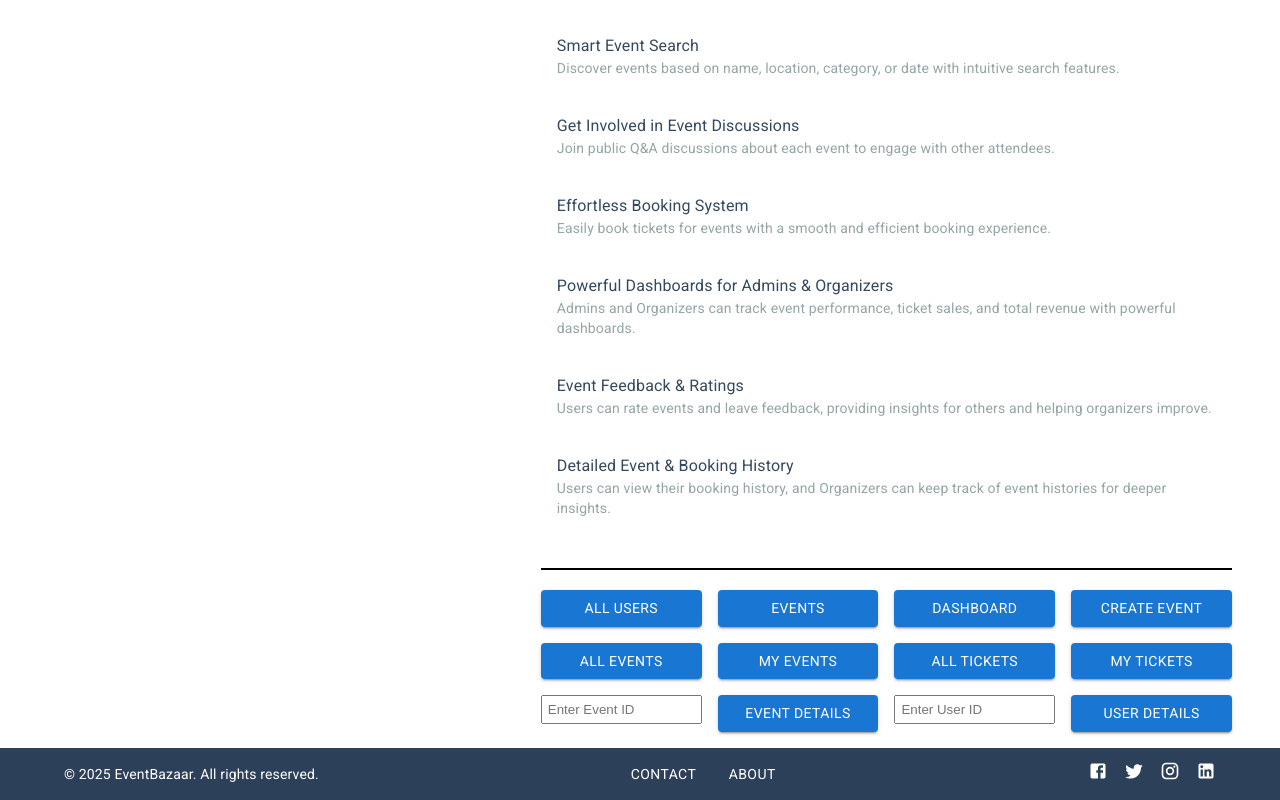
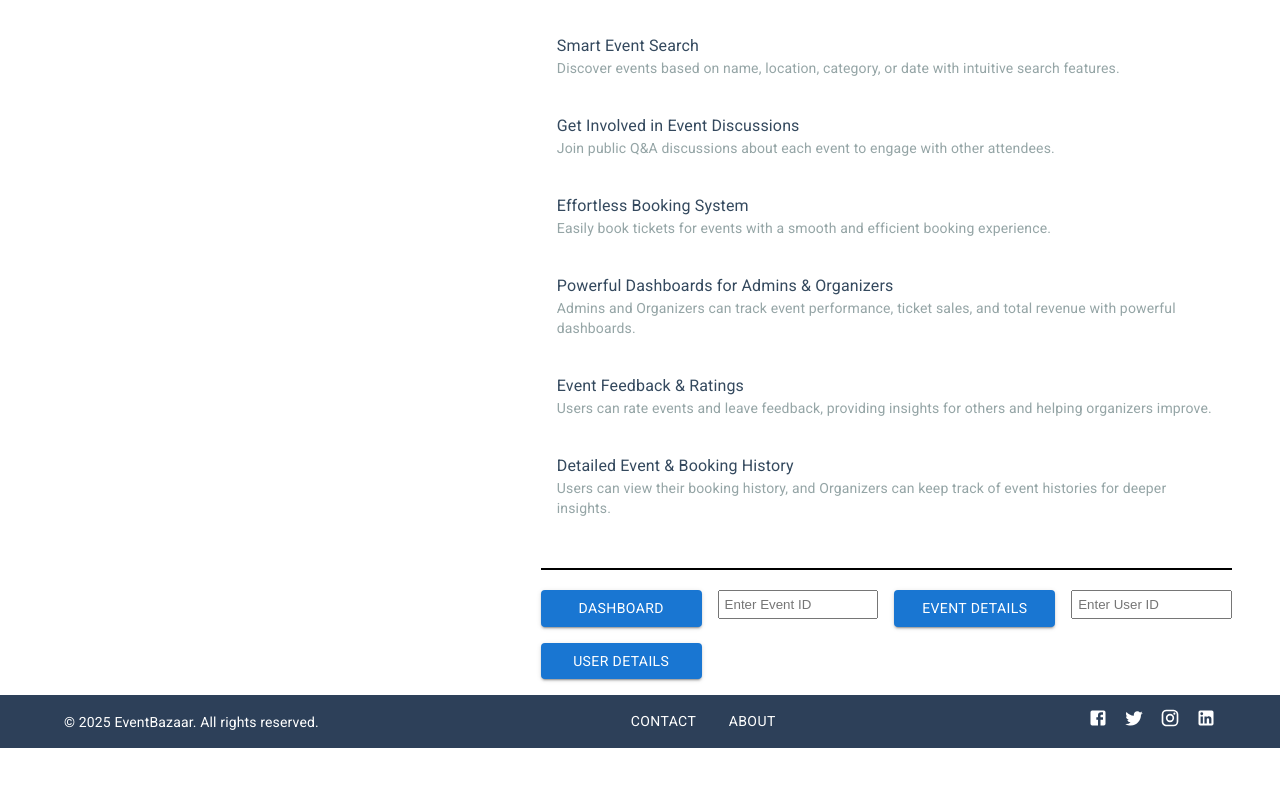
Before and after one commit to kaptan0428/EventBazaar, a React (Vite) app in the folder EventBazaar-Frontend/: page / in a window 1280 px wide. Shown: the part 560-1360 px from the top of the page. After the commit the page ends 1308 px from the top, so only its background shows below. Built offline with nearby package versions, Linux system fonts and the light colour scheme.

Commit message:
add role based page rendering

```diff
--- a/EventBazaar-Frontend/src/App.tsx
+++ b/EventBazaar-Frontend/src/App.tsx
@@ -55,6 +55,7 @@ const App: React.FC = () => {
                             <Route path="/logout" element={<Logout />} />
                             <Route path="/register" element={<Register />} />
                             <Route path="/events/:eventId" element={<Event />} />
+                            <Route path="/events" element={<AllEvents />} />
 
                             <Route path="/profile" element={<AuthenticatedRoute element={<Profile />} />}  />
                             <Route path="/update-password" element={<AuthenticatedRoute element={<PasswordUpdate />} />} />
@@ -63,7 +64,6 @@ const App: React.FC = () => {
                             <Route path="/my-tickets" element={<AuthenticatedRoute element={<MyTickets />} />} />
 
                             <Route path="/users" element={<PrivateRoute element={<AllUsers />} role="ADMIN" />} />
-                            <Route path="/events" element={<PrivateRoute element={<AllEvents />} role="ADMIN" />} />
                             <Route path="/tickets" element={<PrivateRoute element={<AllTickets />} role="ADMIN" />}/>
                             <Route path="/users/:userId" element={<PrivateRoute element={<UserDetails />} role="ADMIN" />}/>
 
--- a/EventBazaar-Frontend/src/components/Shared/Header.tsx
+++ b/EventBazaar-Frontend/src/components/Shared/Header.tsx
@@ -20,10 +20,12 @@ const Header: React.FC = () => {
     const isLoggedIn = !!localStorage.getItem('jwtToken');
 
     let firstName: string | null = null;
+    let roles: string[] = [];
     const jwtToken = localStorage.getItem('jwtToken');
     if (jwtToken) {
-        const decodedToken: { firstName: string } = jwtDecode(jwtToken);
+        const decodedToken: { firstName: string; roles: string[] } = jwtDecode(jwtToken);
         firstName = decodedToken.firstName;
+        roles = decodedToken.roles;
     }
 
     const handleLogin = () => {
@@ -83,11 +85,52 @@ const Header: React.FC = () => {
                                         <AccountBoxOutlined />  Account
                                     </Box>
                                 </MenuItem>
-                                <MenuItem onClick={() => navigate('/users')}>
+                                {roles.includes('ADMIN') && (
+                                    <MenuItem onClick={() => navigate('/users')}>
+                                        <Box>
+                                            <AccountBoxOutlined /> All Users
+                                        </Box>
+                                    </MenuItem>
+                                )}
+
+                                <MenuItem onClick={() => navigate('/events')}>
                                     <Box>
-                                        <AccountBoxOutlined />  All Users
+                                        <AccountBoxOutlined /> All Events
                                     </Box>
                                 </MenuItem>
+
+                                {roles.includes('ADMIN') && (
+                                    <MenuItem onClick={() => navigate('/tickets')}>
+                                        <Box>
+                                            <AccountBoxOutlined /> All Tickets
+                                        </Box>
+                                    </MenuItem>
+                                )}
+                                {roles.includes('ORGANIZER') && (
+                                    <MenuItem onClick={() => navigate('/create-event')}>
+                                        <Box>
+                                            <AccountBoxOutlined /> Create Event
+                                        </Box>
+                                    </MenuItem>
+                                )}
+                                {roles.includes('ORGANIZER') && (
+                                    <MenuItem onClick={() => navigate('/my-events')}>
+                                        <Box>
+                                            <AccountBoxOutlined /> My Events
+                                        </Box>
+                                    </MenuItem>
+                                )}
+
+                                {roles.includes('USER') && (
+                                    <MenuItem onClick={() => navigate('/my-tickets')}>
+                                        <Box>
+                                            <AccountBoxOutlined /> My Tickets
+                                        </Box>
+                                    </MenuItem>
+                                )}
+
+
+
                                 <MenuItem onClick={handleLogout}>
                                     <Box>
                                         <LogoutOutlined />  Logout
--- a/EventBazaar-Frontend/src/components/Tickets/MyTickets.tsx
+++ b/EventBazaar-Frontend/src/components/Tickets/MyTickets.tsx
@@ -48,7 +48,7 @@ const MyTickets: React.FC = () => {
     return (
         <Container>
             <Typography variant="h4" gutterBottom>
-                All Tickets
+                My Tickets
             </Typography>
             <Box display="flex" flexWrap="wrap" justifyContent="space-between">
                 {tickets.map((ticket) => (
--- a/EventBazaar-Frontend/src/pages/AllUsers.tsx
+++ b/EventBazaar-Frontend/src/pages/AllUsers.tsx
@@ -1,5 +1,5 @@
 import React, { useEffect, useState } from 'react';
-import { Container, Typography, CircularProgress, Paper, Table, TableBody, TableCell, TableContainer, TableHead, TableRow, Box, IconButton, Button } from '@mui/material';
+import { Container, Typography, CircularProgress, Paper, Table, TableBody, TableCell, TableContainer, TableHead, TableRow, Box, Button } from '@mui/material';
 import { ExpandLess, ExpandMore } from '@mui/icons-material';
 import UserService from '../services/UserService';
 
--- a/EventBazaar-Frontend/src/pages/Home.tsx
+++ b/EventBazaar-Frontend/src/pages/Home.tsx
@@ -66,30 +66,11 @@ const Home: React.FC = () => {
                     <Box className="divider" sx={{ width: '100%', height: '2px', backgroundColor: '#000', margin: '20px 0' }} />
 
                     <Box sx={{ display: 'grid', gridTemplateColumns: 'repeat(auto-fit, minmax(150px, 1fr))', gap: 2 }}>
-                        <Button variant="contained" color="primary" onClick={() => navigate('/users')}>
-                            All Users
-                        </Button>
-                        <Button variant="contained" color="primary" onClick={() => navigate('/events')}>
-                            Events
-                        </Button>
+
                         <Button variant="contained" color="primary" onClick={() => navigate('/dashboard')}>
                             Dashboard
                         </Button>
-                        <Button variant="contained" color="primary" onClick={() => navigate('/create-event')}>
-                            Create Event
-                        </Button>
-                        <Button variant="contained" color="primary" onClick={() => navigate('/events')}>
-                            All Events
-                        </Button>
-                        <Button variant="contained" color="primary" onClick={() => navigate('/my-events')}>
-                            My Events
-                        </Button>
-                        <Button variant="contained" color="primary" onClick={() => navigate('/tickets')}>
-                            All Tickets
-                        </Button>
-                        <Button variant="contained" color="primary" onClick={() => navigate('/my-tickets')}>
-                            My Tickets
-                        </Button>
+
                         <Box>
                             <input
                                 type="number"
```
Also changed, not shown: 1 other file (tests, documents, lock files or other folders).
